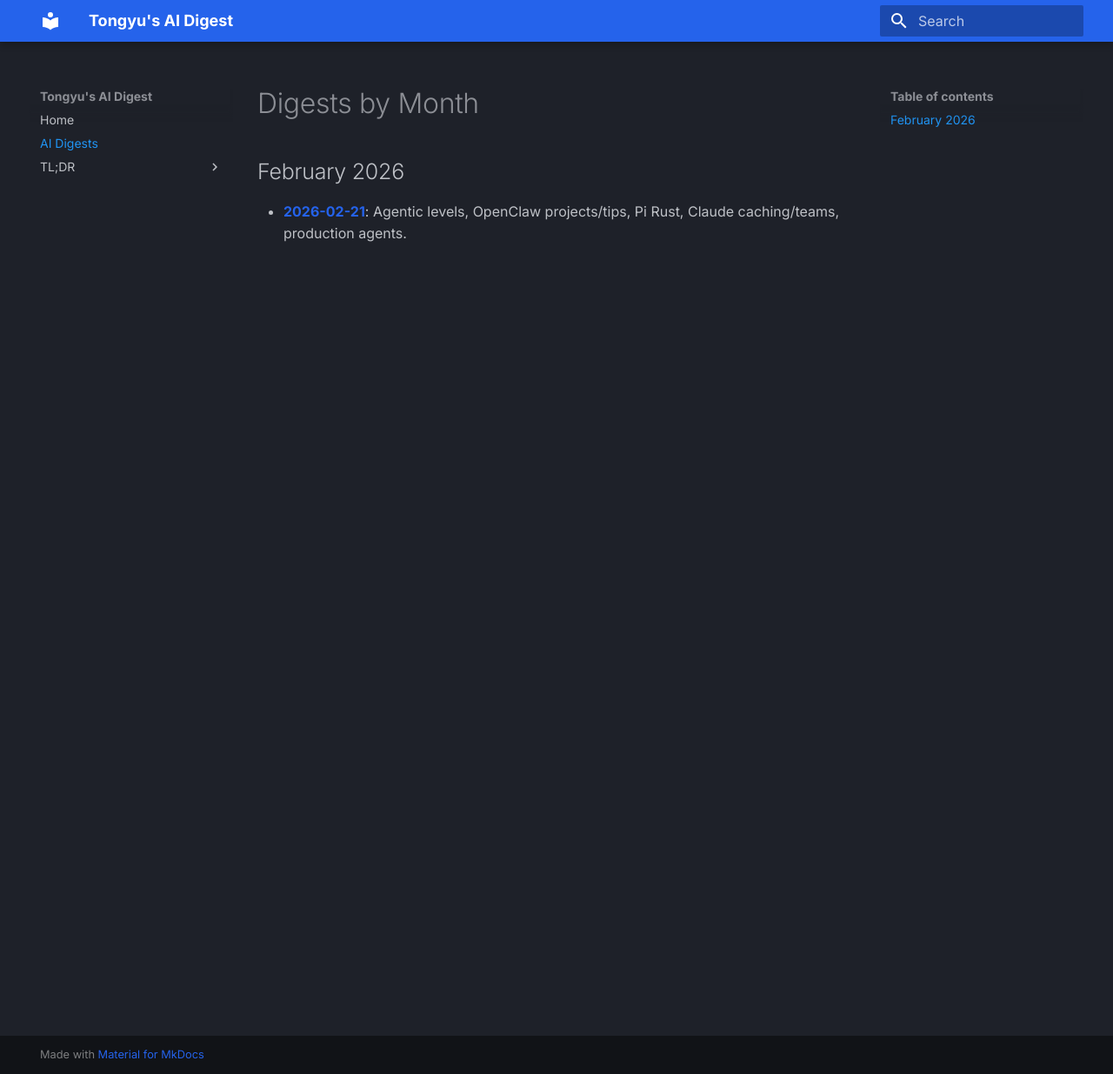
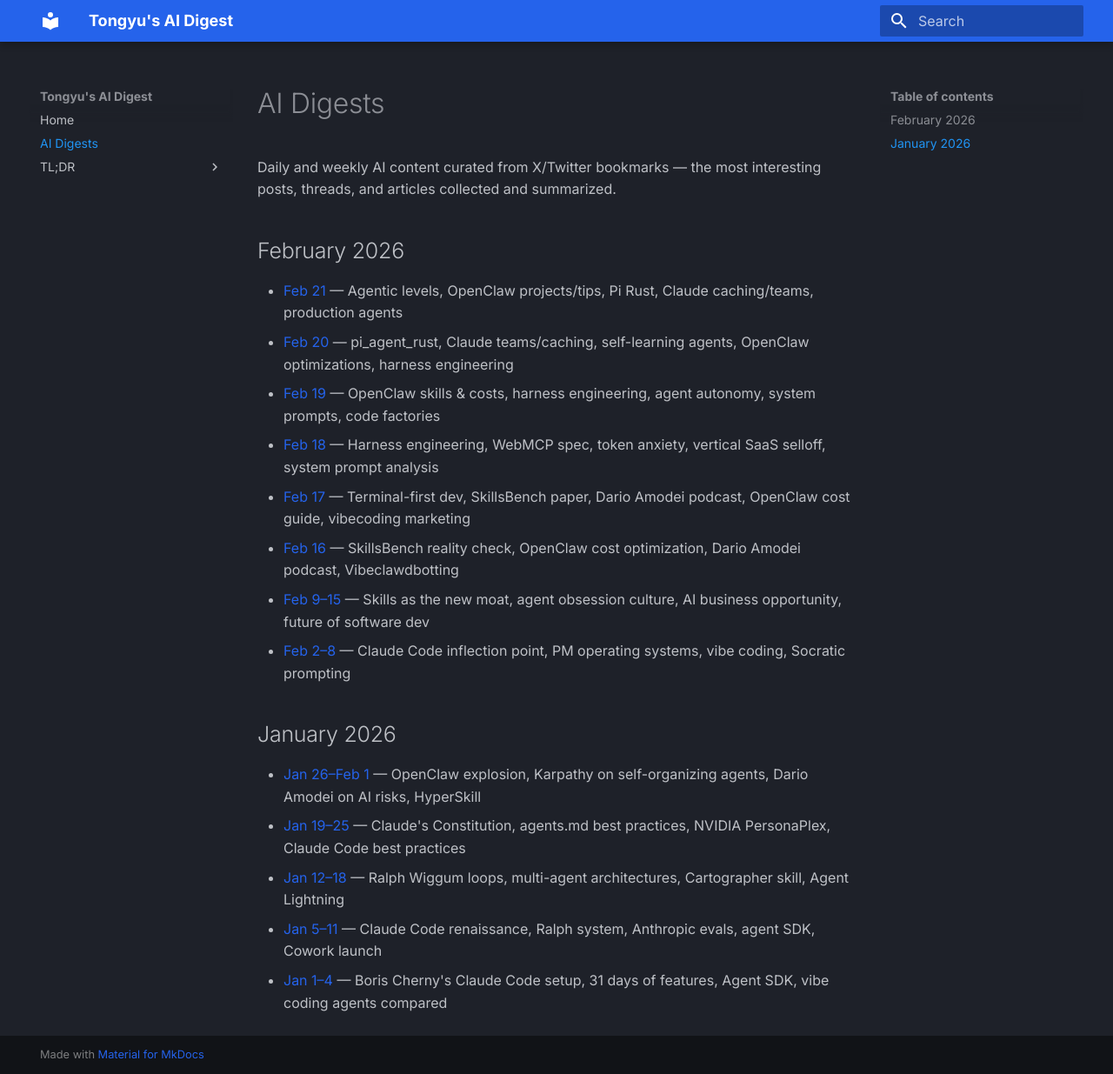
Before and after one commit to tongyuwang/ai-daily-digest, an MkDocs documentation site: the page built from docs/digests/index.md, in a window 1280 px wide and 1235 px high. Shown: the whole window at 87% size. Built offline with MkDocs 1.6.1 and Material for MkDocs 9.7.7, drawn with Linux system fonts in a browser that asks for light colours.

Commit message:
Fix: Restore digests/index.md with all entries, fix typo in main index

```diff
--- a/docs/digests/index.md
+++ b/docs/digests/index.md
@@ -1,4 +1,22 @@
-# Digests by Month
+# AI Digests
+
+Daily and weekly AI content curated from X/Twitter bookmarks — the most interesting posts, threads, and articles collected and summarized.
 
 ## February 2026
-- **[2026-02-21](/digests/2026-02-21.md)**: Agentic levels, OpenClaw projects/tips, Pi Rust, Claude caching/teams, production agents.
+
+- [Feb 21](2026-02-21.md) — Agentic levels, OpenClaw projects/tips, Pi Rust, Claude caching/teams, production agents
+- [Feb 20](2026-02-20.md) — pi_agent_rust, Claude teams/caching, self-learning agents, OpenClaw optimizations, harness engineering
+- [Feb 19](2026-02-19.md) — OpenClaw skills & costs, harness engineering, agent autonomy, system prompts, code factories
+- [Feb 18](2026-02-18.md) — Harness engineering, WebMCP spec, token anxiety, vertical SaaS selloff, system prompt analysis
+- [Feb 17](2026-02-17.md) — Terminal-first dev, SkillsBench paper, Dario Amodei podcast, OpenClaw cost guide, vibecoding marketing
+- [Feb 16](2026-02-16.md) — SkillsBench reality check, OpenClaw cost optimization, Dario Amodei podcast, Vibeclawdbotting
+- [Feb 9–15](2026-02-09-to-2026-02-15.md) — Skills as the new moat, agent obsession culture, AI business opportunity, future of software dev
+- [Feb 2–8](2026-02-02-to-2026-02-08.md) — Claude Code inflection point, PM operating systems, vibe coding, Socratic prompting
+
+## January 2026
+
+- [Jan 26–Feb 1](2026-01-26-to-2026-02-01.md) — OpenClaw explosion, Karpathy on self-organizing agents, Dario Amodei on AI risks, HyperSkill
+- [Jan 19–25](2026-01-19-to-2026-01-25.md) — Claude's Constitution, agents.md best practices, NVIDIA PersonaPlex, Claude Code best practices
+- [Jan 12–18](2026-01-12-to-2026-01-18.md) — Ralph Wiggum loops, multi-agent architectures, Cartographer skill, Agent Lightning
+- [Jan 5–11](2026-01-05-to-2026-01-11.md) — Claude Code renaissance, Ralph system, Anthropic evals, agent SDK, Cowork launch
+- [Jan 1–4](2026-01-01-to-2026-01-04.md) — Boris Cherny's Claude Code setup, 31 days of features, Agent SDK, vibe coding agents compared
```
Also changed, not shown: docs/index.md (+1 -1 lines).
